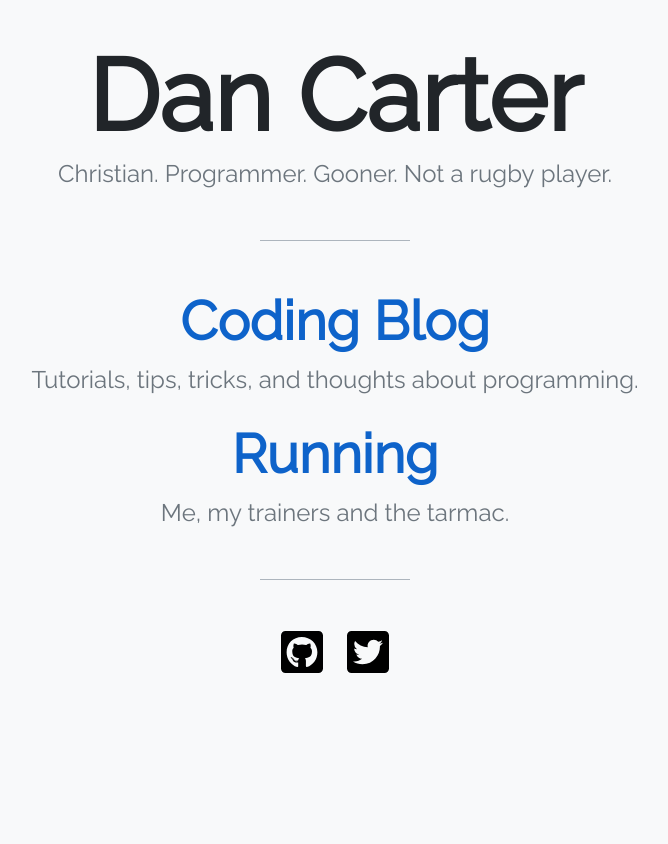
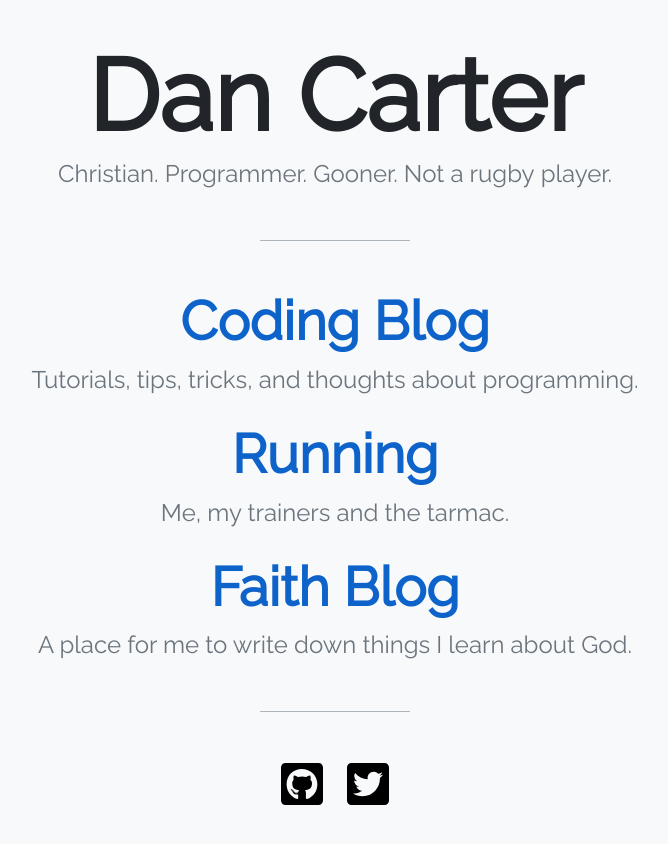
Before and after one commit to djcarter85/carterdan.net, a Jekyll site: the page built from index.html, in a window 1280 px wide. Shown: the top 844 px of the page, without its empty margins (305-973 px from the left). Built offline with Jekyll 4.4.1, drawn with Linux system fonts in a browser that asks for light colours; nearby versions of some CDN libraries.

Commit message:
Add faith blog to projects list

```diff
--- a/_data/projects.yml
+++ b/_data/projects.yml
@@ -4,3 +4,6 @@
 - title: Running
   link: https://running.carterdan.net
   description: Me, my trainers and the tarmac.
+- title: Faith Blog
+  link: https://faithblog.carterdan.net
+  description: A place for me to write down things I learn about God.
```
